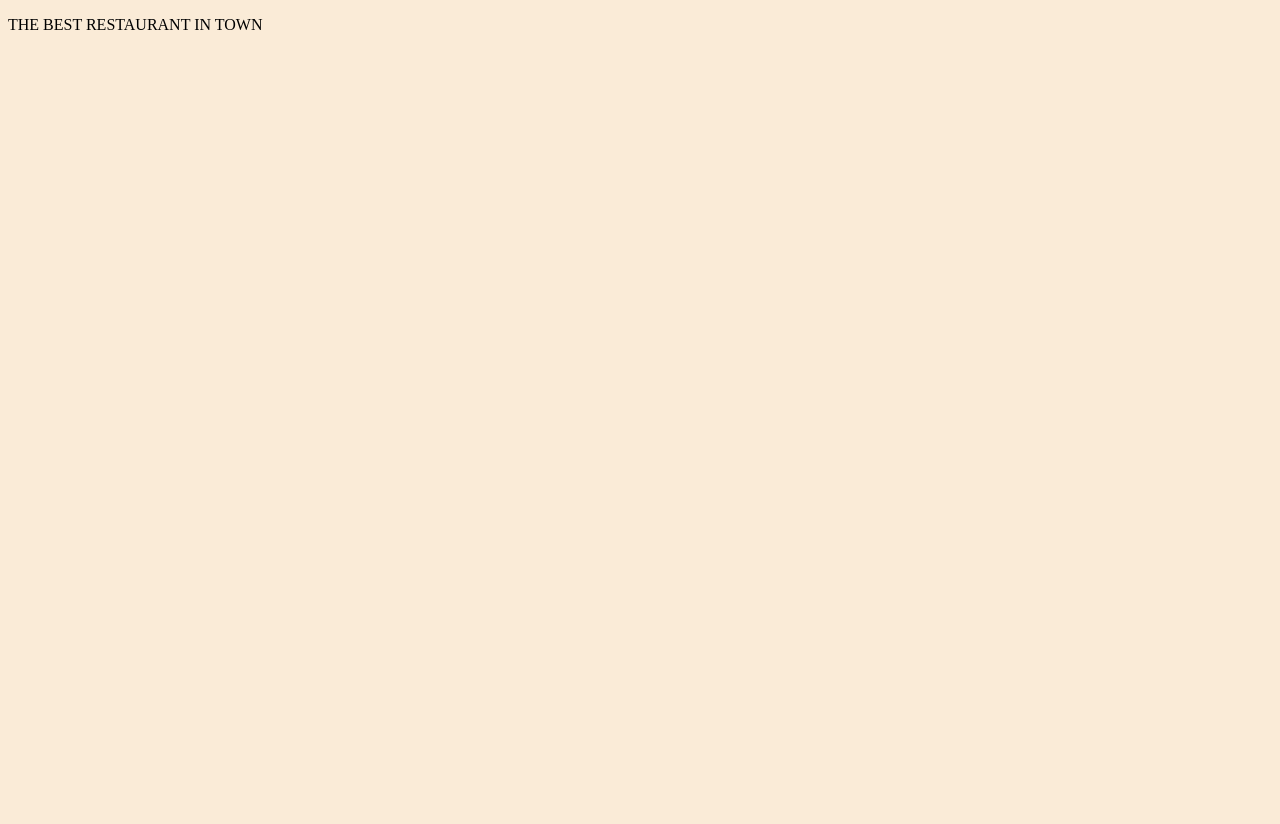
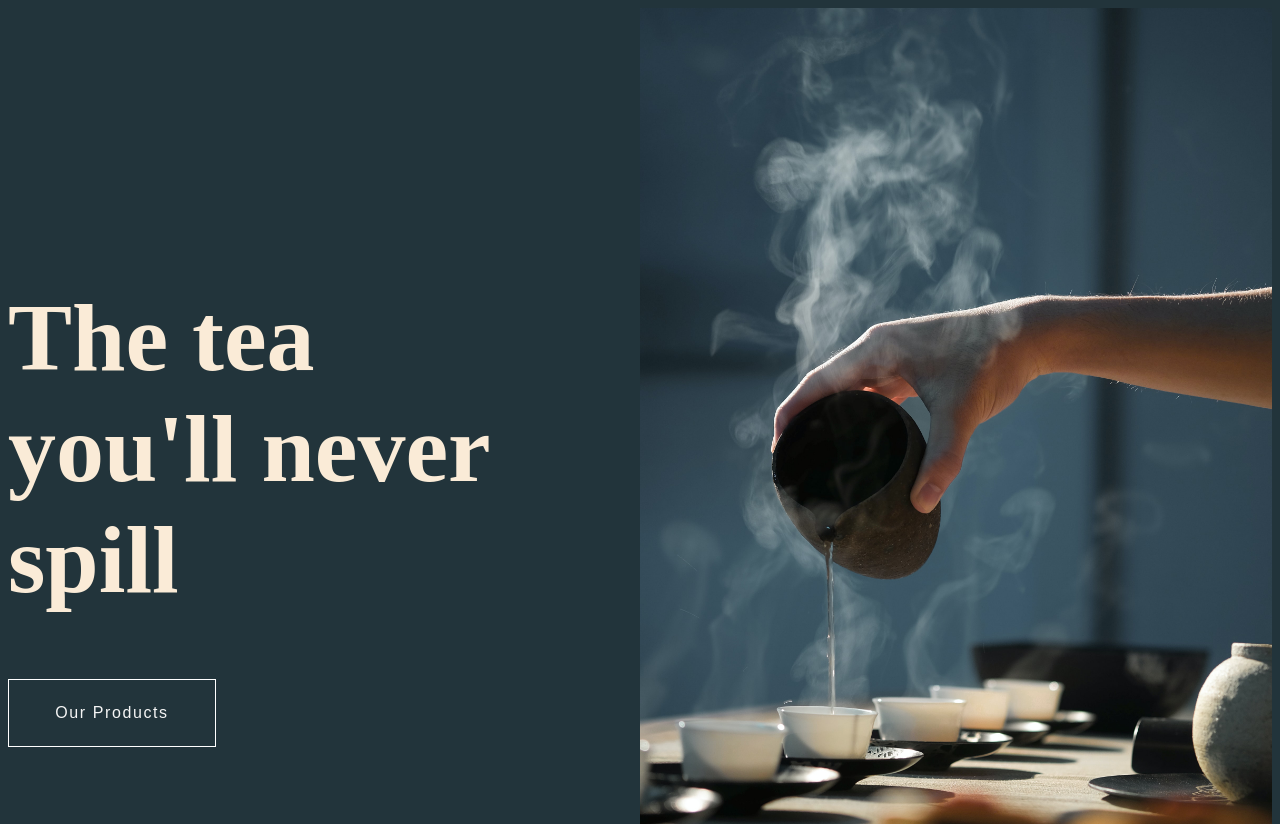
Before and after one commit to vbit27/restaurant-page, a website built with webpack: page dist/index.html in a window 1280 px wide. Shown: the top 824 px of the page. Before the commit the page ends 800 px from the top, so only its background shows below. Built offline with nearby package versions, Linux system fonts and the light colour scheme.

Commit message:
Add first styling of homepage

```diff
--- a/dist/index.html
+++ b/dist/index.html
@@ -8,8 +8,18 @@
     <title>Restaurant Page</title>
 </head>
 <body>
-  <div id="container">
-    <p>THE BEST RESTAURANT IN TOWN</p>
+    <div class="container">
+        <div id="grid-container">
+            <div id="title-container">
+              <h1>The tea <br> you'll never  <br> spill</h1>
+              <button>Our Products</button>
+            </div>
+          <div id="img-container">
+              <img src="../img/tea.jpg" alt="tea cup">
+          </div>
+    </div>
+
+
   </div>
 
     <div id="content"></div>
--- a/dist/style.css
+++ b/dist/style.css
@@ -1,3 +1,44 @@
 body {
-    background-color: antiquewhite;
+    background-color: #22343b;
+    color: antiquewhite;
+    font-size: 3rem;
+    box-sizing: border-box;
 }
+
+.container {
+height: 100vh;
+}
+
+#grid-container {
+    display: grid;
+    grid-template-columns: 1fr 1fr;
+    height: 100%;
+}
+
+#title-container {
+    display: flex;
+    justify-content: center;
+    flex-direction:column;
+}
+
+button {
+    width: 13rem;
+    padding: 1.5rem;
+    background-color: transparent;
+    border: 1px solid white;
+    font-size: 1rem;
+    color: whitesmoke;
+    letter-spacing: 0.1rem;
+    cursor: pointer;
+}
+
+#img-container {
+    display: flex;
+
+
+}
+
+img {
+    max-width: 100%;
+
+}
```
Also changed, not shown: img/tea.jpg (added).
